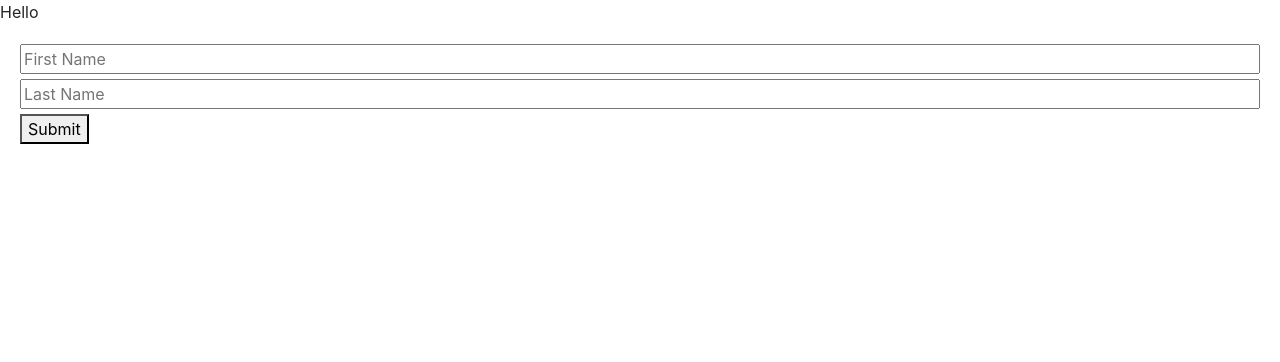
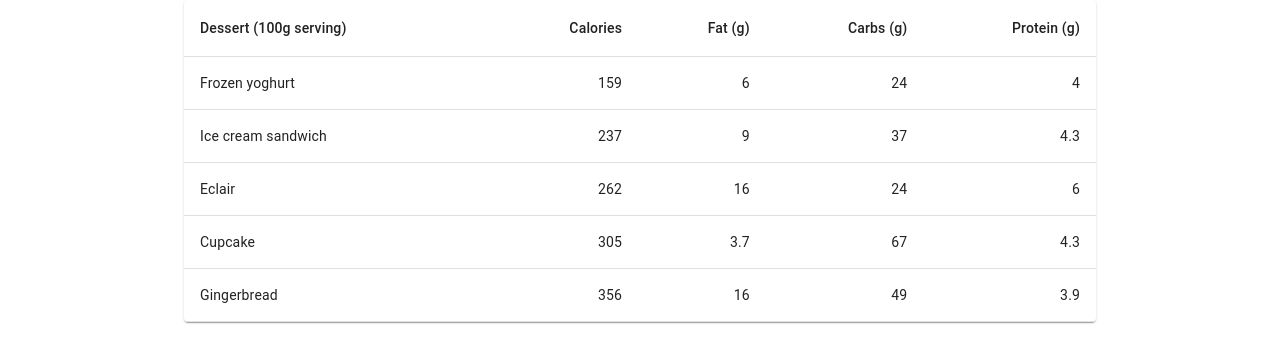
Before and after one commit to KingKitty89/Employee-Directory, a React (Create React App) app: page / in a window 1280 px wide. Shown: the top 362 px of the page. Built offline with nearby package versions, Linux system fonts and the light colour scheme.

Commit message:
pulling in material UI table

```diff
--- a/package.json
+++ b/package.json
@@ -3,11 +3,17 @@
   "version": "0.1.0",
   "private": true,
   "dependencies": {
+    "@material-ui/core": "^4.11.0",
+    "@material-ui/icons": "^4.9.1",
+    "@material-ui/styles": "^4.10.0",
     "@testing-library/jest-dom": "^4.2.4",
     "@testing-library/react": "^9.5.0",
     "@testing-library/user-event": "^7.2.1",
+    "axios": "^0.19.2",
     "react": "^16.13.1",
+    "react-bootstrap-table": "^4.3.1",
     "react-dom": "^16.13.1",
+    "react-router-dom": "^5.2.0",
     "react-scripts": "3.4.1"
   },
   "scripts": {
--- a/public/index.html
+++ b/public/index.html
@@ -25,6 +25,7 @@
       Learn how to configure a non-root public URL by running `npm run build`.
     -->
     <title>React App</title>
+    <link rel="stylesheet" href="https://fonts.googleapis.com/icon?family=Material+Icons">
     <link rel="stylesheet" href="https://cdnjs.cloudflare.com/ajax/libs/twitter-bootstrap/4.0.0/css/bootstrap.min.css"/>
   </head>
   <body>
--- a/src/App.js
+++ b/src/App.js
@@ -1,8 +1,15 @@
-import React from "react";
-import Form from "./components/Form";
+import React from 'react';
+import Table from "./components/Table";
+import Container from "@material-ui/core/Container";
 
 function App() {
-  return <Form />;
+  return (
+    <div className="App">
+      <Container maxWidth="md">
+        <Table />
+      </Container>
+    </div>
+  );
 }
 
 export default App;
--- a/src/components/Form/index.js
+++ /dev/null
@@ -1,62 +0,0 @@
-import React, { Component } from "react";
-import "./style.css";
-
-class Form extends Component {
-  // Setting the component's initial state
-  state = {
-    firstName: "",
-    lastName: ""
-  };
-
-  handleInputChange = event => {
-    // Getting the value and name of the input which triggered the change
-    const { name, value } = event.target;
-
-    // Updating the input's state
-    this.setState({
-      [name]: value
-    });
-  };
-
-  handleFormSubmit = event => {
-    // Preventing the default behavior of the form submit (which is to refresh the page)
-    event.preventDefault();
-
-    // Alert the user their first and last name, clear `this.state.firstName` and `this.state.lastName`, clearing the inputs
-    alert(`Hello ${this.state.firstName} ${this.state.lastName}`);
-    this.setState({
-      firstName: "",
-      lastName: ""
-    });
-  };
-
-  render() {
-    // Notice how each input has a `value`, `name`, and `onChange` prop
-    return (
-      <div>
-        <p>
-          Hello {this.state.firstName} {this.state.lastName}
-        </p>
-        <form className="form">
-          <input
-            value={this.state.firstName}
-            name="firstName"
-            onChange={this.handleInputChange}
-            type="text"
-            placeholder="First Name"
-          />
-          <input
-            value={this.state.lastName}
-            name="lastName"
-            onChange={this.handleInputChange}
-            type="text"
-            placeholder="Last Name"
-          />
-          <button onClick={this.handleFormSubmit}>Submit</button>
-        </form>
-      </div>
-    );
-  }
-}
-
-export default Form;
--- a/src/components/Form/style.css
+++ /dev/null
@@ -1,10 +0,0 @@
-.form {
-  margin: 20px;
-}
-
-.form input {
-  display: block;
-  margin-top: 5px;
-  margin-bottom: 5px;
-  width: 100%;
-}
--- /dev/null
+++ b/src/components/Table/index.js
@@ -0,0 +1,60 @@
+import React from 'react';
+import { makeStyles } from '@material-ui/core/styles';
+import Table from '@material-ui/core/Table';
+import TableBody from '@material-ui/core/TableBody';
+import TableCell from '@material-ui/core/TableCell';
+import TableContainer from '@material-ui/core/TableContainer';
+import TableHead from '@material-ui/core/TableHead';
+import TableRow from '@material-ui/core/TableRow';
+import Paper from '@material-ui/core/Paper';
+
+const useStyles = makeStyles({
+  table: {
+    minWidth: 650,
+  },
+});
+
+function createData(name, calories, fat, carbs, protein) {
+  return { name, calories, fat, carbs, protein };
+}
+
+const rows = [
+  createData('Frozen yoghurt', 159, 6.0, 24, 4.0),
+  createData('Ice cream sandwich', 237, 9.0, 37, 4.3),
+  createData('Eclair', 262, 16.0, 24, 6.0),
+  createData('Cupcake', 305, 3.7, 67, 4.3),
+  createData('Gingerbread', 356, 16.0, 49, 3.9),
+];
+
+export default function SimpleTable() {
+  const classes = useStyles();
+
+  return (
+    <TableContainer component={Paper}>
+      <Table className={classes.table} aria-label="simple table">
+        <TableHead>
+          <TableRow>
+            <TableCell>Dessert (100g serving)</TableCell>
+            <TableCell align="right">Calories</TableCell>
+            <TableCell align="right">Fat&nbsp;(g)</TableCell>
+            <TableCell align="right">Carbs&nbsp;(g)</TableCell>
+            <TableCell align="right">Protein&nbsp;(g)</TableCell>
+          </TableRow>
+        </TableHead>
+        <TableBody>
+          {rows.map((row) => (
+            <TableRow key={row.name}>
+              <TableCell component="th" scope="row">
+                {row.name}
+              </TableCell>
+              <TableCell align="right">{row.calories}</TableCell>
+              <TableCell align="right">{row.fat}</TableCell>
+              <TableCell align="right">{row.carbs}</TableCell>
+              <TableCell align="right">{row.protein}</TableCell>
+            </TableRow>
+          ))}
+        </TableBody>
+      </Table>
+    </TableContainer>
+  );
+}
--- a/src/index.js
+++ b/src/index.js
@@ -2,4 +2,5 @@
 import ReactDOM from "react-dom";
 import App from "./App";
 
+
 ReactDOM.render(<App />, document.getElementById("root"));
```
Also changed, not shown: 2 other files (tests, documents, lock files or other folders).
